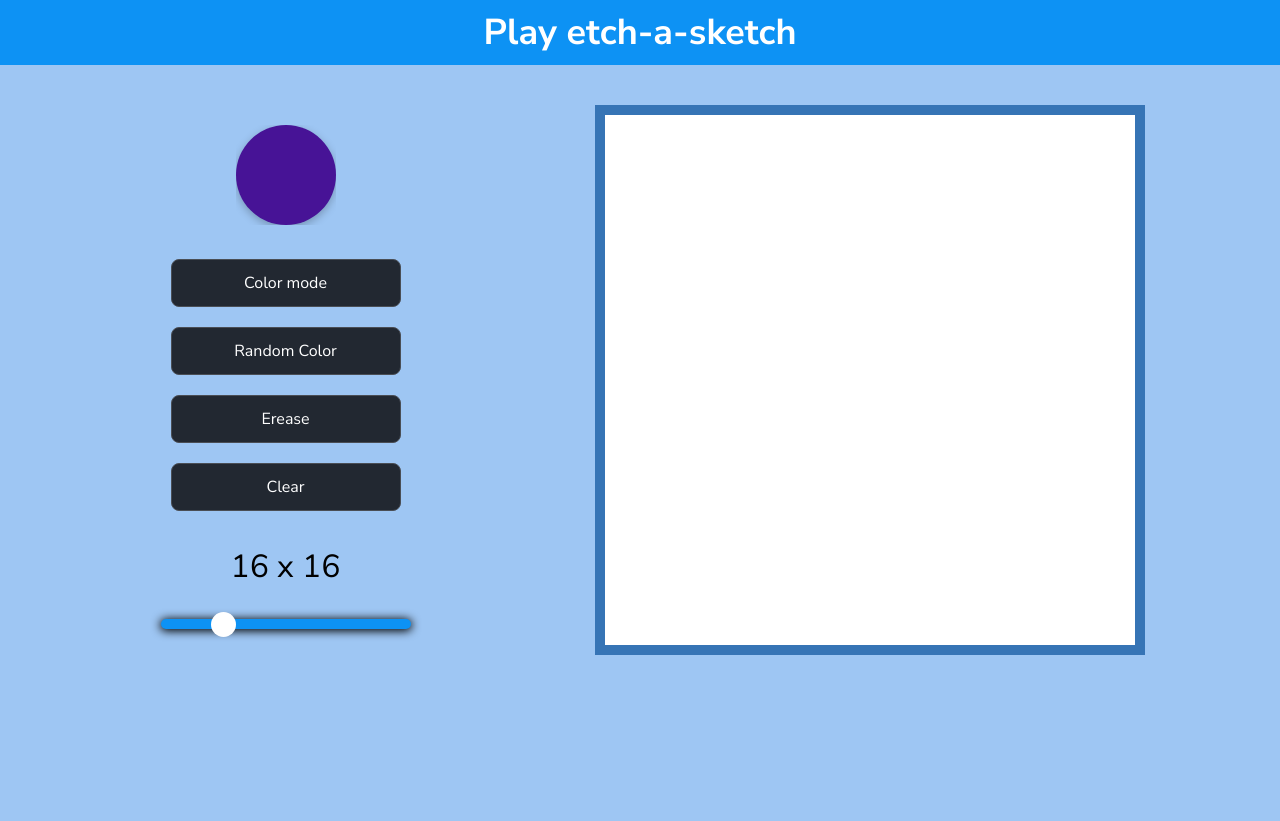
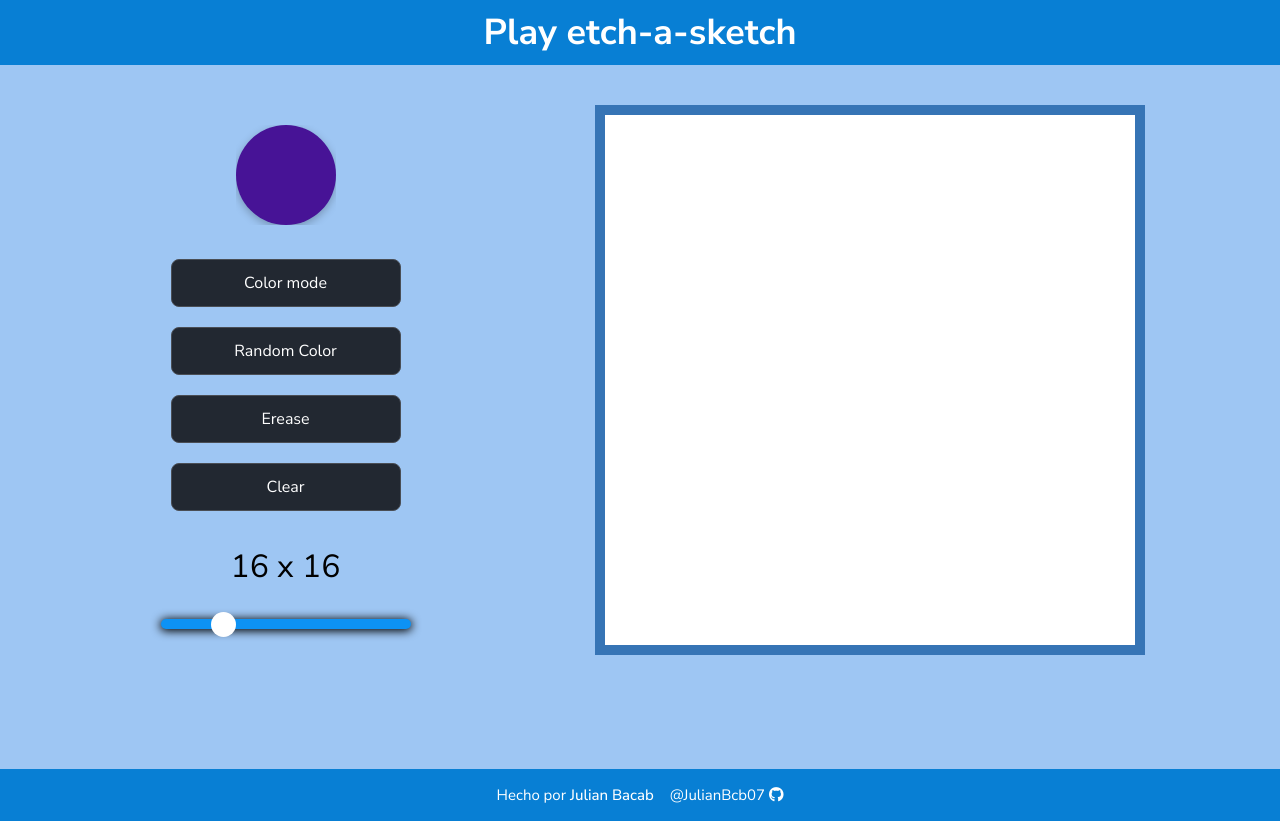
Before and after one commit to JulianBcb07/etch-a-sketch, a plain HTML site: page index.html in a window 1280 px wide. Before the commit the page ends 800 px from the top, so only its background shows below. Drawn offline with Linux system fonts and the light colour scheme.

Commit message:
fixed update html and css files

```diff
--- a/index.html
+++ b/index.html
@@ -14,6 +14,8 @@
     <link
         href="https://fonts.googleapis.com/css2?family=Nunito+Sans:ital,opsz,wght@0,6..12,200..1000;1,6..12,200..1000&display=swap"
         rel="stylesheet">
+    <!-- icons -->
+    <script src="https://kit.fontawesome.com/4c167f2359.js" crossorigin="anonymous"></script>
 </head>
 
 <body>
@@ -23,9 +25,6 @@
         </nav>
     </header>
     <main>
-        <div class="sidebar">
-
-        </div>
         <div class="container">
             <div class="button-section">
                 <input type="color" class="colorPicker" name="colorPicker" id="colorPicker" value="#471396">
@@ -43,9 +42,16 @@
     </main>
 
     <footer>
-        <div>
+        <div class="dev-info">
+            <div>
+                <p>Hecho por <span class="dev-name">Julian Bacab</span></p>
+            </div>
+            <div>
+                <a href="https://github.com/JulianBcb07" target="_blank">@JulianBcb07 <i
+                        class="fa-brands fa-github"></i></a>
+            </div>
+        </div>
 
-        </div>
     </footer>
 
     <script src="./src/script.js"></script>
--- a/src/styles.css
+++ b/src/styles.css
@@ -10,7 +10,7 @@ body {
 }
 
 .navbar {
-  background-color: #0d92f4;
+  background-color: #087fd4;
   padding: 0.5rem;
   margin-bottom: 1.5rem;
 }
@@ -108,3 +108,40 @@ input[type="color"]::-webkit-color-swatch-wrapper {
   border-radius: 50%;
   cursor: pointer;
 }
+
+main {
+  min-height: 85vh;
+  position: relative;
+}
+
+footer {
+  padding: 1rem;
+  background-color: #087fd4;
+}
+
+.dev-info {
+  display: flex;
+  justify-content: center;
+  gap: 1rem;
+  font-size: 15px;
+  color: white;
+}
+
+.dev-info a {
+  text-decoration: none;
+  color: white;
+  transition: 0.2s ease-in-out 0s;
+}
+.dev-info a:hover {
+  color: #d1d0d6;
+}
+
+.dev-name {
+  color: white;
+  font-weight: 500;
+  transition: 0.2s ease-in-out 0s;
+}
+
+.dev-name:hover {
+  color: #d1d0d6;
+}
```
Also changed, not shown: etchAsketch.png (added), 1 other file.
